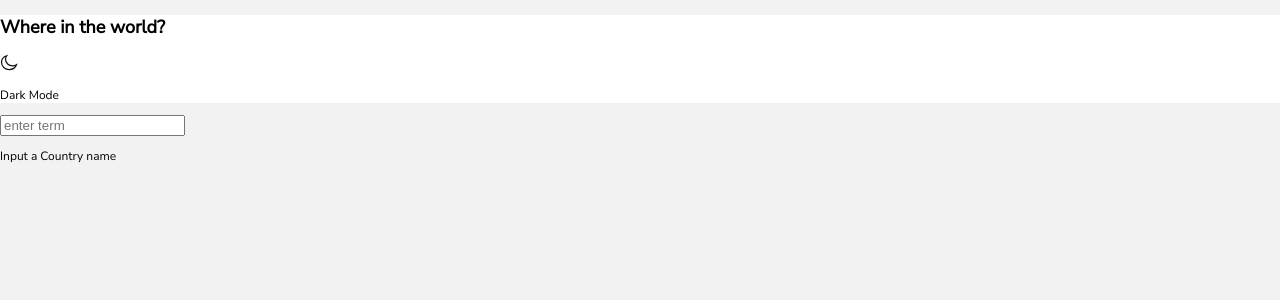
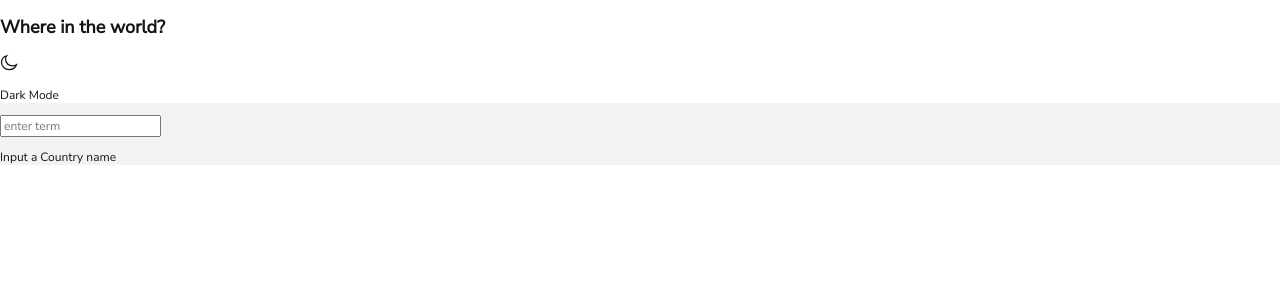
Before and after one commit to Darkmift/countries-api, a React (Vite) app: page / in a window 1280 px wide. Shown: the top 300 px of the page. Built offline with nearby package versions, Linux system fonts and the light colour scheme.

Commit message:
css work on vars

```diff
--- a/src/styles/styles.scss
+++ b/src/styles/styles.scss
@@ -3,6 +3,7 @@
 :root {
   --background-color-nav: #{$bgWhite};
   --background-color: #{$bgVeryLightGrey};
+  --font-color: #{$lightModeFontColor};
 }
 
 ::-webkit-scrollbar {
@@ -11,23 +12,28 @@
 
 * {
   box-sizing: border-box;
+  font-family: $mainFont400;
+  font-size: $fontSizeDesktopM;
+  color: var(--font-color);
 }
 
-html {
-  font-family: $mainFont400;
-}
-
-body {
-  margin: 0;
-  font-size: $fontSizeDesktopM;
-  padding: 0;
-  margin: 0;
+#root {
   background-color: var(--background-color);
 }
 
+html,
+body {
+  margin: 0;
+  height: 100%;
+  padding: 0;
+}
+
 .app {
+  min-height: 100vh;
+  background-color: var(--background-color);
   &.dark-mode {
-    --background-color-nav: $bgVeryDarkBlue;
-    --background-color: $bgDarkBlue;
+    --background-color-nav: #{$bgVeryDarkBlue};
+    --background-color: #{$bgDarkBlue};
+    --font-color: #{$darkModeFontColor};
   }
 }
```
